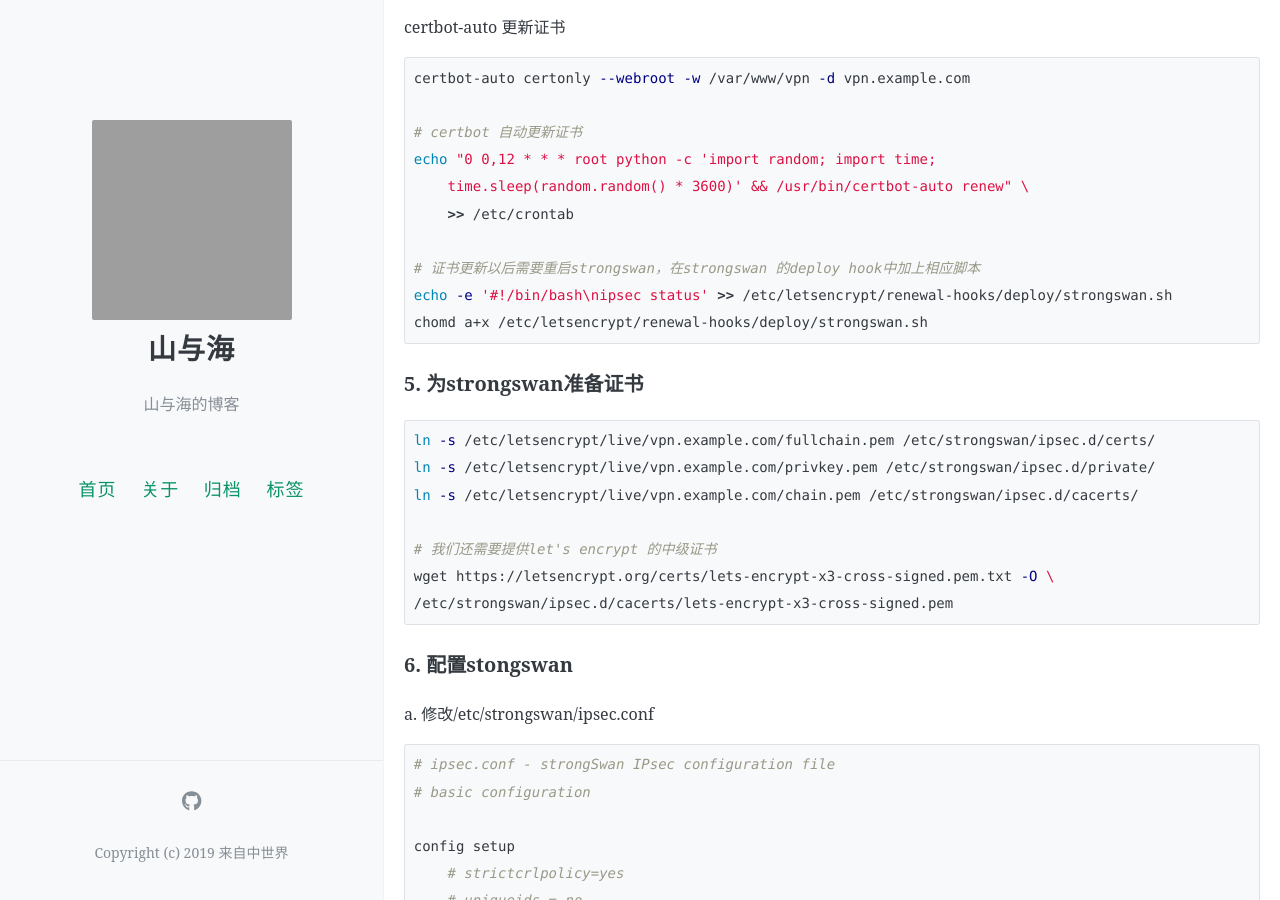
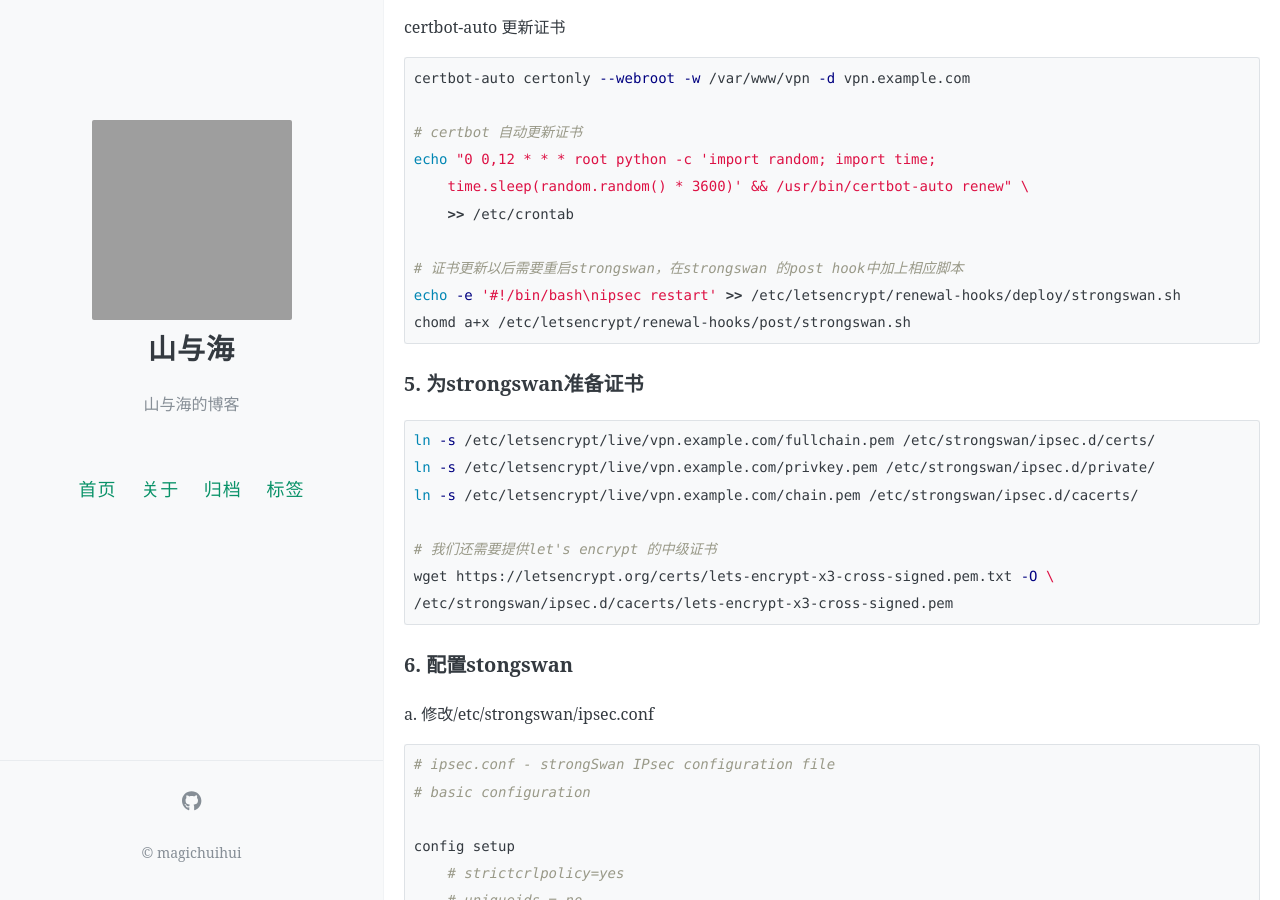
Before and after one commit to magichuihui/magichuihui.github.io, a Jekyll site: the page built from _posts/2018-03-19-strongswan-radius.md, in a window 1280 px wide and 900 px high, scrolled down 2065 px. Built offline with Jekyll 4.4.1, drawn with Linux system fonts in a browser that asks for light colours; nearby versions of some CDN libraries; comment, search, counter and statistics services are not loaded; grey boxes are pictures that could not be loaded.

Commit message:
修改strongswan配置的错误

````diff
--- a/_config.yml
+++ b/_config.yml
@@ -56,7 +56,7 @@ footer-links:
   youtube: # channel/<your_long_string> or user/<user-name>
 
 # 站点页脚的文字
-footer-text: Copyright (c) 2019 来自中世界
+footer-text: © magichuihui
 
 # 评论，注意，请不要同时添加多种不同的评论区
 
--- a/_posts/2018-03-19-strongswan-radius.md
+++ b/_posts/2018-03-19-strongswan-radius.md
@@ -91,9 +91,9 @@ echo "0 0,12 * * * root python -c 'import random; import time;
     time.sleep(random.random() * 3600)' && /usr/bin/certbot-auto renew" \
     >> /etc/crontab
 
-# 证书更新以后需要重启strongswan，在strongswan 的deploy hook中加上相应脚本
-echo -e '#!/bin/bash\nipsec status' >> /etc/letsencrypt/renewal-hooks/deploy/strongswan.sh
-chomd a+x /etc/letsencrypt/renewal-hooks/deploy/strongswan.sh
+# 证书更新以后需要重启strongswan，在strongswan 的post hook中加上相应脚本
+echo -e '#!/bin/bash\nipsec restart' >> /etc/letsencrypt/renewal-hooks/deploy/strongswan.sh
+chomd a+x /etc/letsencrypt/renewal-hooks/post/strongswan.sh
 ```
 
 ### 5. 为strongswan准备证书
````
Also changed, not shown: _posts/2017-11-06-nagios-ansible.md (+1 -1 lines).
